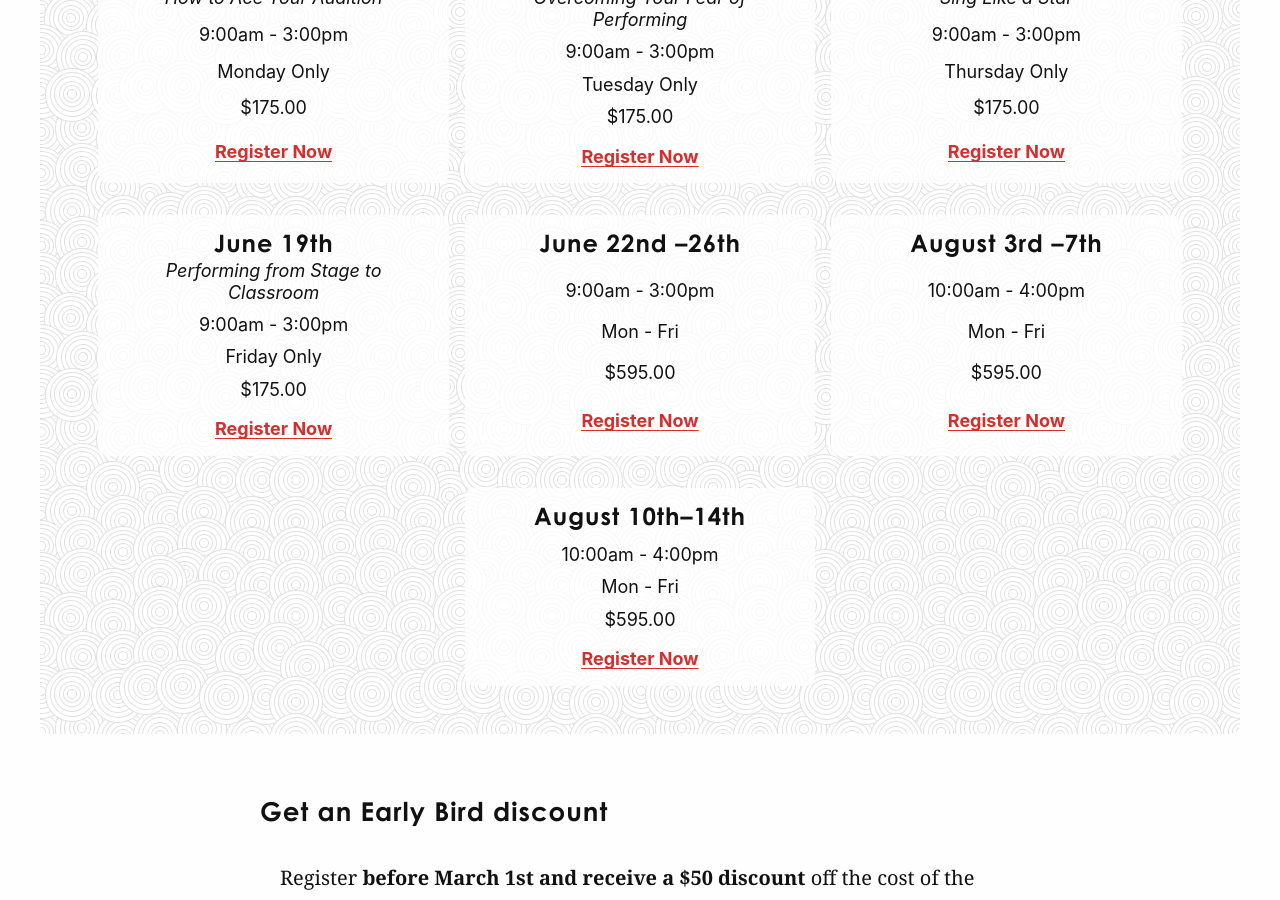
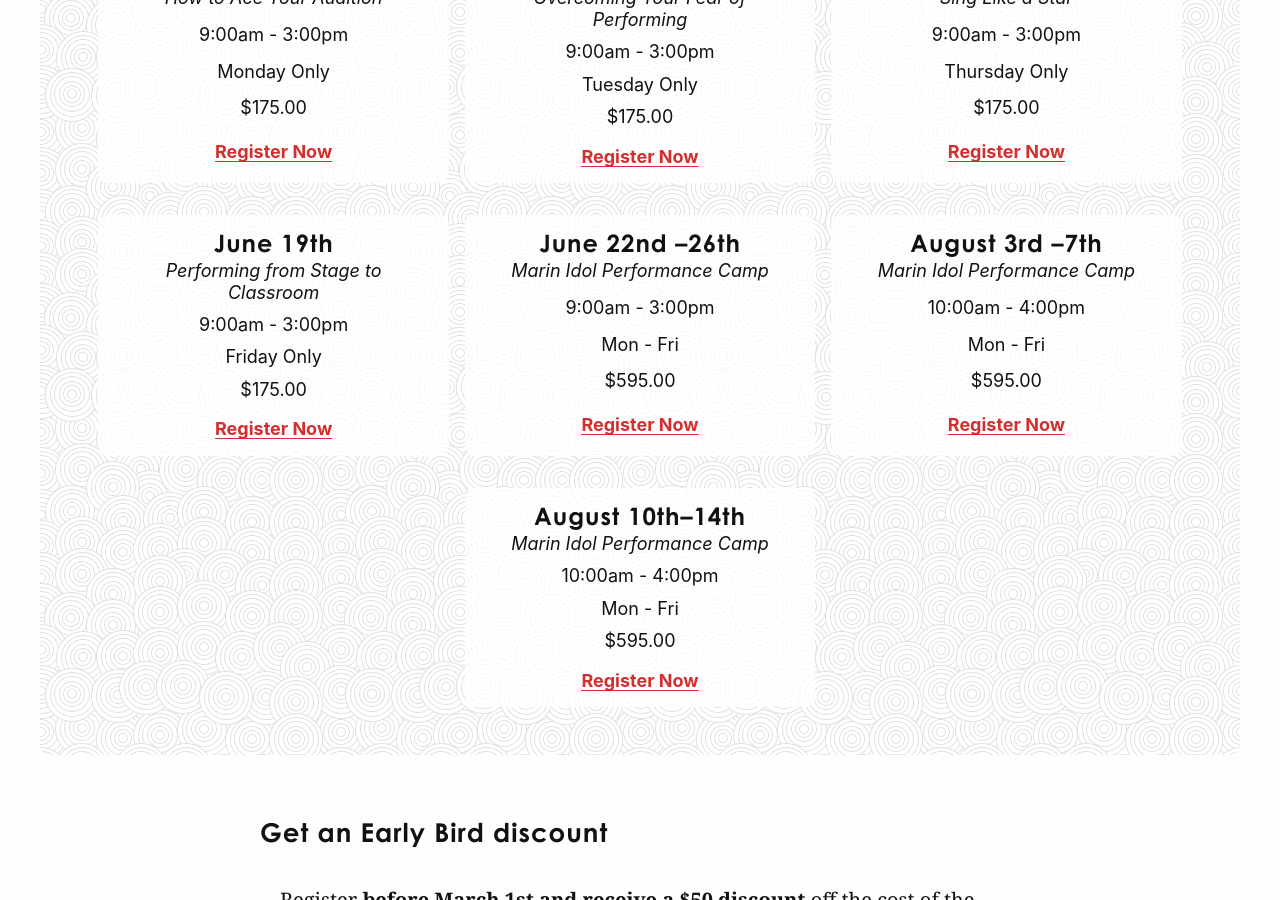
Before and after one commit to cchaiken/ccms, a Jekyll site: the page built from marin-idol-performance-camps.md, in a window 1280 px wide and 900 px high, scrolled down 1433 px. Built offline with Jekyll 4.4.1, drawn with Linux system fonts in a browser that asks for light colours; some web fonts are replaced.

Commit message:
Updated Marin Idol Performance Camps

```diff
--- a/marin-idol-performance-camps.md
+++ b/marin-idol-performance-camps.md
@@ -44,7 +44,7 @@
     target="_blank">Register Now</a>
 - start_date: 2020-06-22 00:00:00 Z
   end_date: 2020-06-26 00:00:00 Z
-  description:
+  description: Marin Idol Performance Camp
   times: 9:00am - 3:00pm
   days: Mon - Fri
   cost: "$595.00"
@@ -52,7 +52,7 @@
     target="_blank">Register Now</a>
 - start_date: 2020-08-03 00:00:00 Z
   end_date: 2020-08-07 00:00:00 Z
-  description:
+  description: Marin Idol Performance Camp
   times: 10:00am - 4:00pm
   days: Mon - Fri
   cost: "$595.00"
@@ -60,7 +60,7 @@
     target="_blank">Register Now</a>
 - start_date: 2020-08-10 00:00:00 Z
   end_date: 2020-08-14 00:00:00 Z
-  description:
+  description: Marin Idol Performance Camp
   times: 10:00am - 4:00pm
   days: Mon - Fri
   cost: "$595.00"
```
